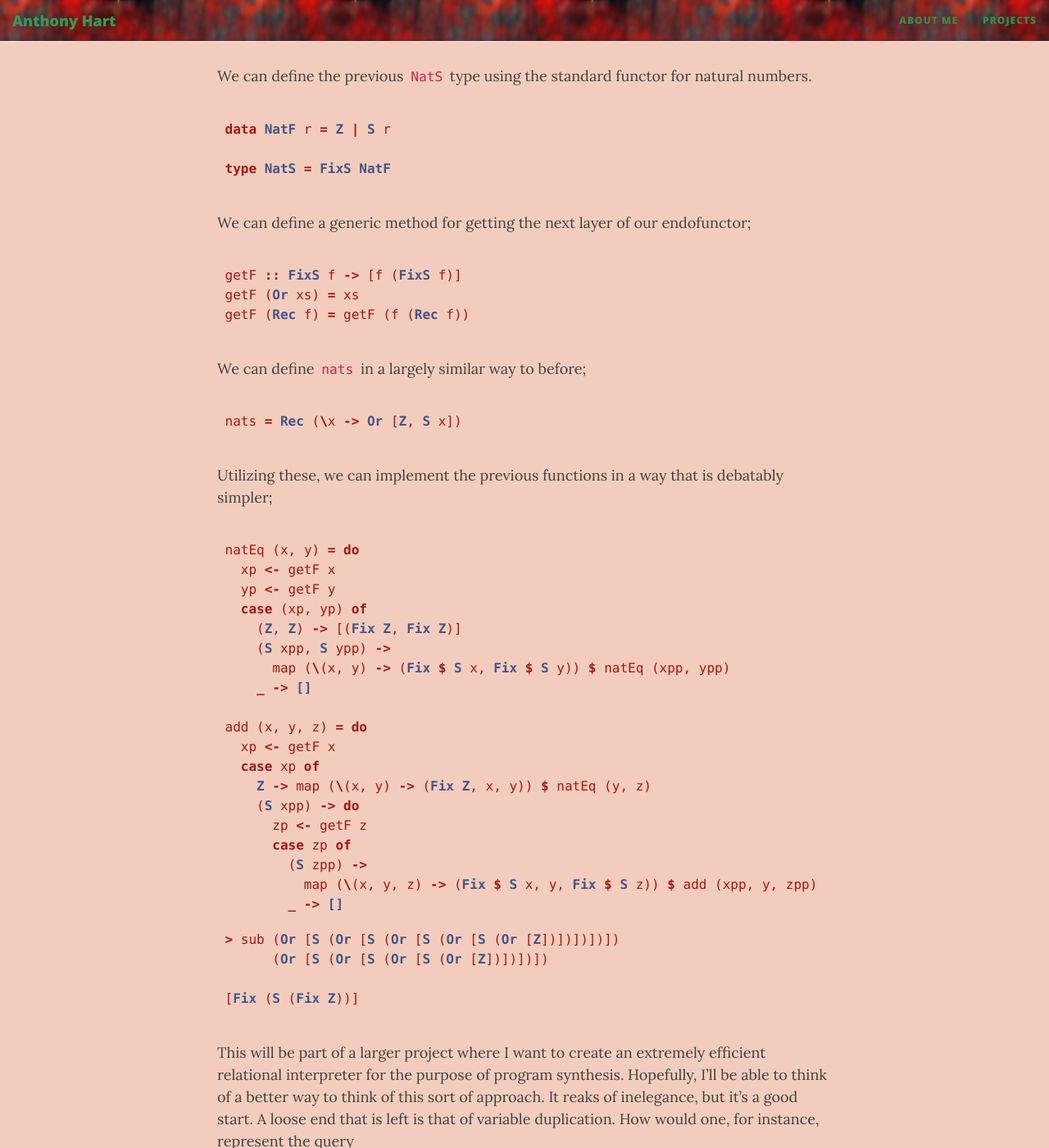
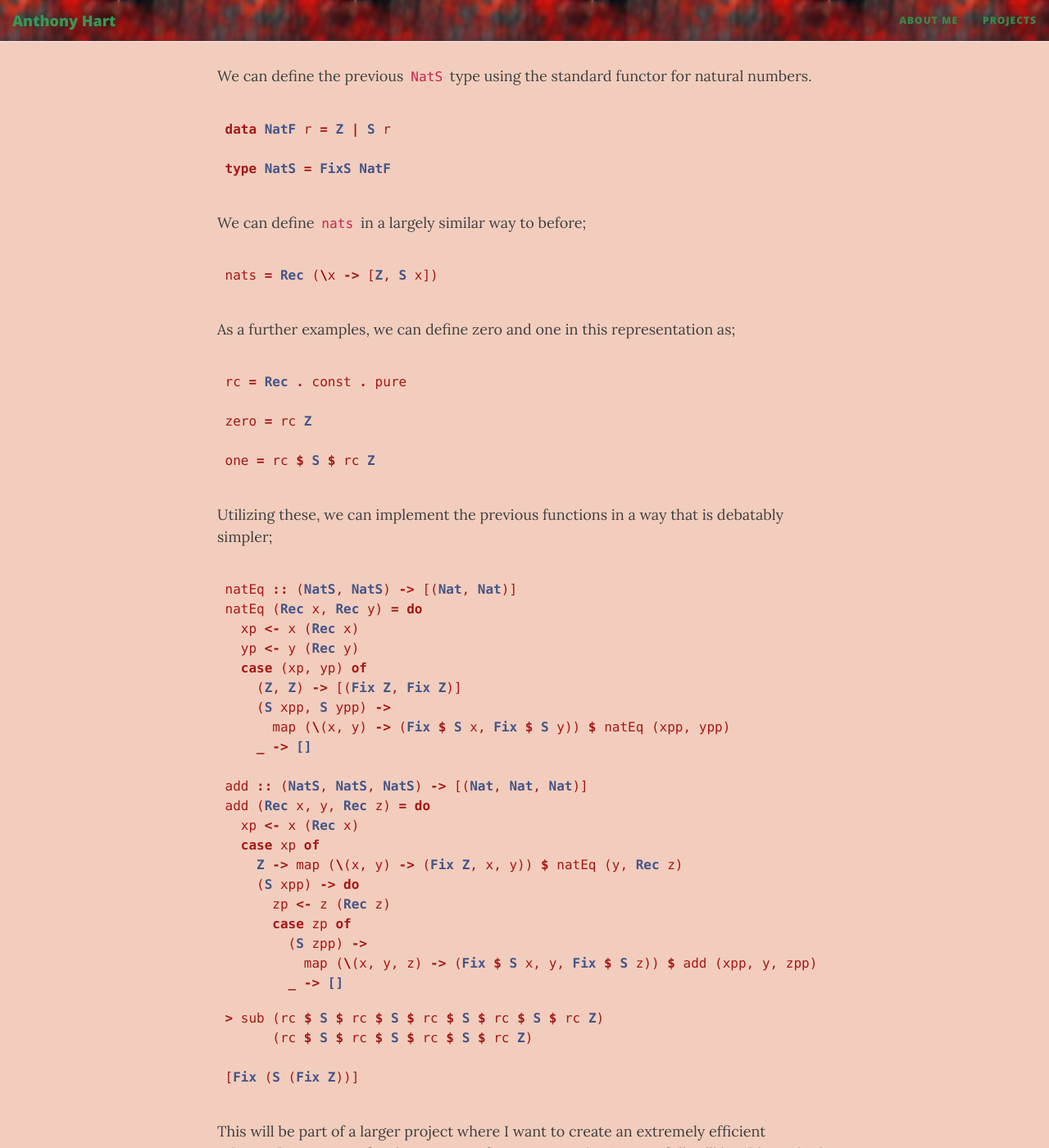
Before and after one commit to AHartNtkn/AHartNtkn.github.io, a Jekyll site: the page built from _posts/2021-09-20-What-Sort-of-Programs-are-Logic-Programs.md, in a window 1280 px wide and 1400 px high, scrolled down 10989 px. Shown: the whole window at 82% size. Built offline with Jekyll 4.4.1, drawn with Linux system fonts in a browser that asks for light colours; nearby versions of some CDN libraries.

Commit message:
Simplify by removing `Or`

````diff
--- a/_posts/2021-09-20-What-Sort-of-Programs-are-Logic-Programs.md
+++ b/_posts/2021-09-20-What-Sort-of-Programs-are-Logic-Programs.md
@@ -351,7 +351,7 @@ But it's not quite complete. They describe a recursive search type, but it doesn
 We can at least generalize the previous construction to be a variation of the fixed-point type.
 
 ```haskell
-data FixS f = Or [f (FixS f)] | Rec (FixS f -> FixS f)
+data FixS f = Rec (FixS f -> [f (FixS f)])
 ```
 
 We can define the previous `NatS` type using the standard functor for natural numbers.
@@ -362,38 +362,42 @@ data NatF r = Z | S r
 type NatS = FixS NatF
 ```
 
-We can define a generic method for getting the next layer of our endofunctor;
-
-```haskell
-getF :: FixS f -> [f (FixS f)]
-getF (Or xs) = xs
-getF (Rec f) = getF (f (Rec f))
-```
-
 We can define `nats` in a largely similar way to before;
 
 ```haskell
-nats = Rec (\x -> Or [Z, S x])
+nats = Rec (\x -> [Z, S x])
+```
+
+As a further examples, we can define zero and one in this representation as;
+
+```haskell
+rc = Rec . const . pure
+
+zero = rc Z
+
+one = rc $ S $ rc Z
 ```
 
 Utilizing these, we can implement the previous functions in a way that is debatably simpler;
 
 ```haskell
-natEq (x, y) = do
-  xp <- getF x
-  yp <- getF y
+natEq :: (NatS, NatS) -> [(Nat, Nat)]
+natEq (Rec x, Rec y) = do
+  xp <- x (Rec x)
+  yp <- y (Rec y)
   case (xp, yp) of
     (Z, Z) -> [(Fix Z, Fix Z)]
     (S xpp, S ypp) ->
       map (\(x, y) -> (Fix $ S x, Fix $ S y)) $ natEq (xpp, ypp)
     _ -> []
 
-add (x, y, z) = do
-  xp <- getF x
+add :: (NatS, NatS, NatS) -> [(Nat, Nat, Nat)]
+add (Rec x, y, Rec z) = do
+  xp <- x (Rec x)
   case xp of
-    Z -> map (\(x, y) -> (Fix Z, x, y)) $ natEq (y, z)
+    Z -> map (\(x, y) -> (Fix Z, x, y)) $ natEq (y, Rec z)
     (S xpp) -> do
-      zp <- getF z
+      zp <- z (Rec z)
       case zp of
         (S zpp) ->
           map (\(x, y, z) -> (Fix $ S x, y, Fix $ S z)) $ add (xpp, y, zpp)
@@ -401,8 +405,8 @@ add (x, y, z) = do
 ```
 
 ```haskell
-> sub (Or [S (Or [S (Or [S (Or [S (Or [Z])])])])])
-      (Or [S (Or [S (Or [S (Or [Z])])])])
+> sub (rc $ S $ rc $ S $ rc $ S $ rc $ S $ rc Z)
+      (rc $ S $ rc $ S $ rc $ S $ rc Z)
 
 [Fix (S (Fix Z))]
 ```
@@ -416,7 +420,7 @@ This will be part of a larger project where I want to create an extremely effici
 There's a simple but wrong way that will inefficiently get the right answer, but what should really happen is the usage of a syntactic form like
 
 ```haskell
-Rec (\(x, y) -> Or [(Z, Z), (S x, S y)])
+Rec (\(x, y) -> [(Z, Z), (S x, S y)])
 ```
 
 though this is ill-typed in the version I've made so far. Even if I did make it well-typed, it's not clear how this could interface elegantly with any of my implementations.
````
